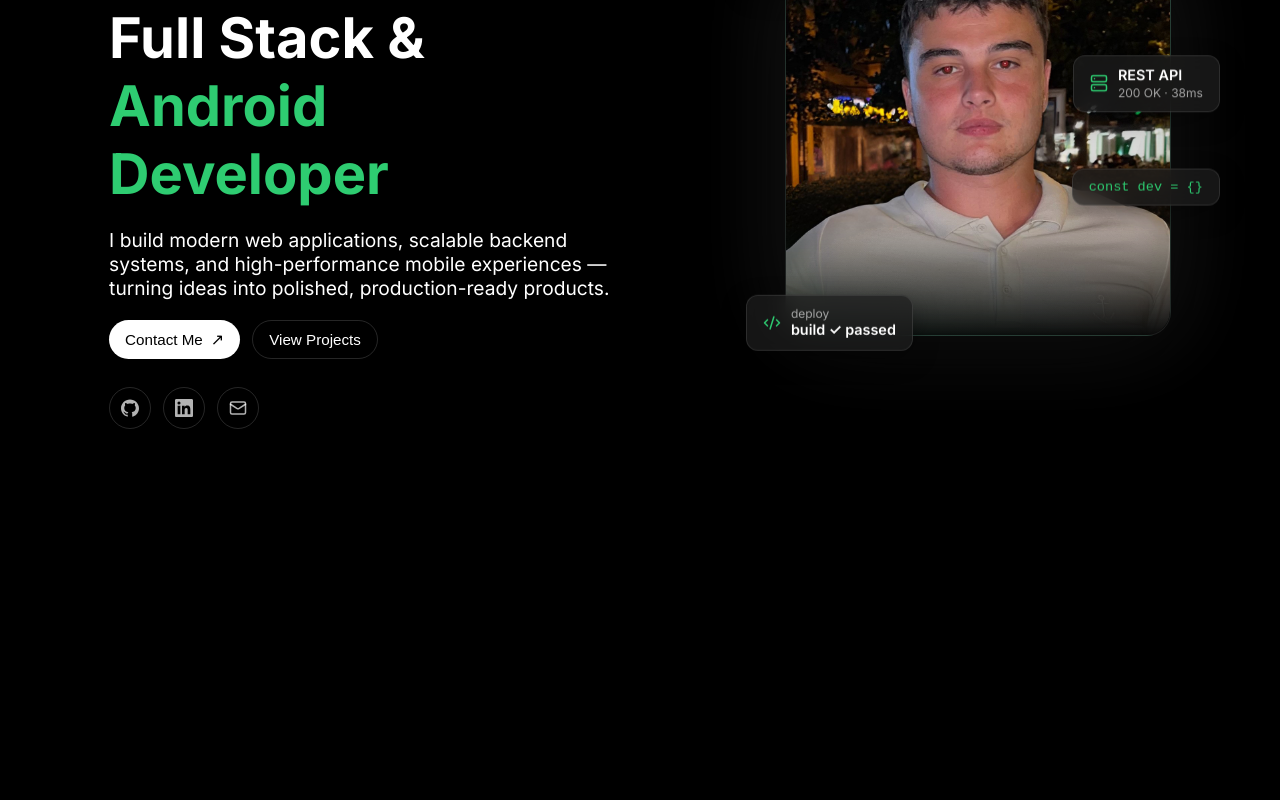
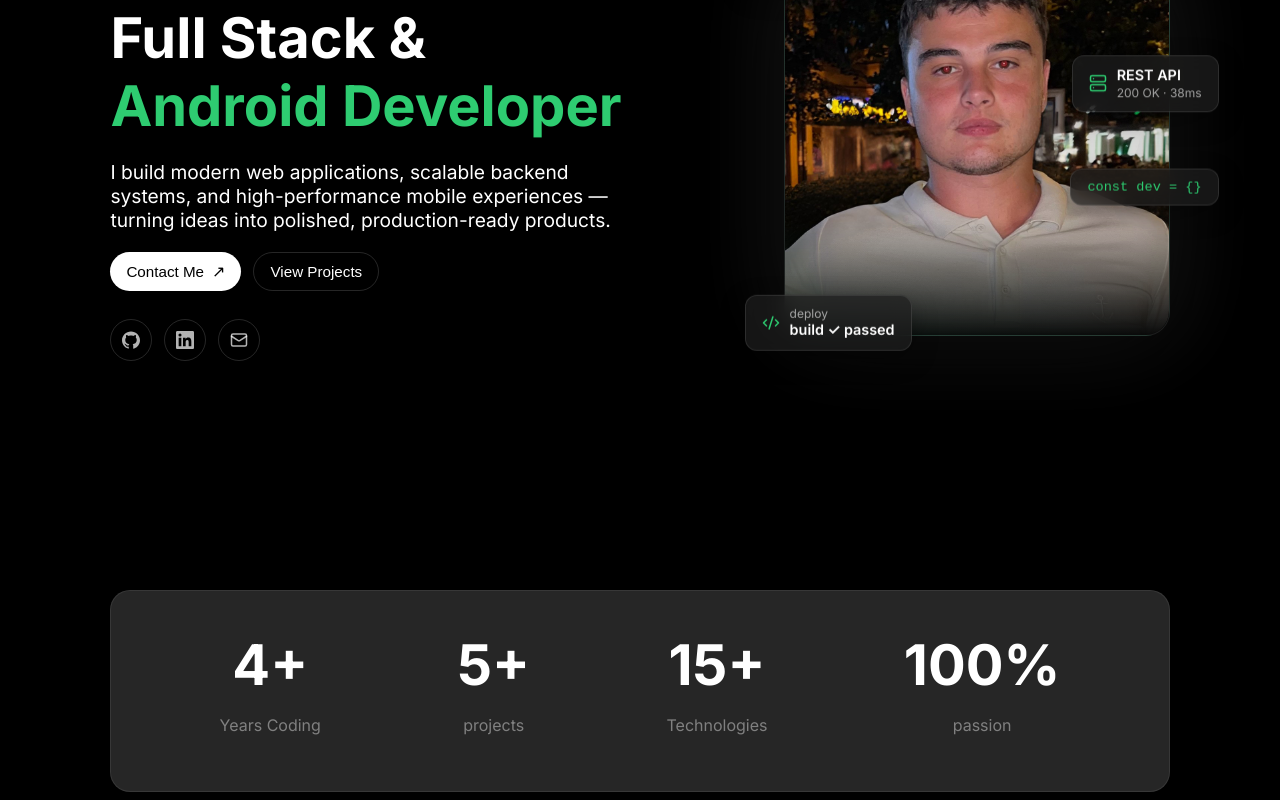
Before and after one commit to nikolavujovic04/Portfolio, a React (Vite) app in the folder frontend/: page / in a window 1280 px wide. Shown: the part 258-1058 px from the top of the page. Before the commit the page ends 1016 px from the top, so only its background shows below. Built offline with nearby package versions, Linux system fonts and the light colour scheme.

Commit message:
Kreirana Stats sekcija

```diff
--- a/frontend/src/App.tsx
+++ b/frontend/src/App.tsx
@@ -1,11 +1,13 @@
 import HeroSection from './sections/HeroSection'
 import Navbar from './components/NavBar'
+import StatsSection from './sections/StatsSection'
 
 function App() {
   return (
     <>
       <Navbar />
       <HeroSection />
+      <StatsSection></StatsSection>
     </>
   )
 }
--- a/frontend/src/index.css
+++ b/frontend/src/index.css
@@ -1,4 +1,5 @@
 body{
   background-color: black;
   font-family: 'Inter', sans-serif;
+  padding: 200px 8% 0;
 }
--- a/frontend/src/sections/StatsSection.tsx
+++ b/frontend/src/sections/StatsSection.tsx
@@ -0,0 +1,26 @@
+import '../styles/stats.css'
+
+const StatsSection = () =>{
+  return(
+    <div className="stats_section">
+      <div className="components">
+        <h2>4+</h2>
+        <p>Years Coding</p>
+      </div>
+      <div className="components">
+        <h2>5+</h2>
+        <p>projects</p>
+      </div>
+      <div className="components">
+        <h2>15+</h2>
+        <p>Technologies</p>
+      </div>
+      <div className="components">
+        <h2>100%</h2>
+        <p>passion</p>
+      </div>
+    </div>
+  )
+}
+
+export default StatsSection
--- a/frontend/src/styles/hero.css
+++ b/frontend/src/styles/hero.css
@@ -2,9 +2,7 @@
   display: flex;
   align-items: flex-start;
   justify-content: space-between;
-  min-height: 100vh;
-  padding: 200px 8% 0;
-  gap: 40px;
+  min-height: 80vh;
 }
 
 .hero_left{
--- /dev/null
+++ b/frontend/src/styles/stats.css
@@ -0,0 +1,27 @@
+.stats_section{
+  background-color: grey;
+  border-radius: 20px;
+  padding: 40px;
+  display: flex;
+  flex-direction: row;
+  justify-content: space-around;
+  background-color: #262626;
+  border: 1px solid rgba(255, 255, 255, 0.08);
+
+}
+
+.components{
+  color: white;
+  display: flex;
+  flex-direction: column;
+  align-items: center;
+}
+h2{
+  font-size: 3.5rem;
+  margin: 0;
+  font-weight: 700;
+  color: white;
+}
+p{
+  color: grey;
+}
```
